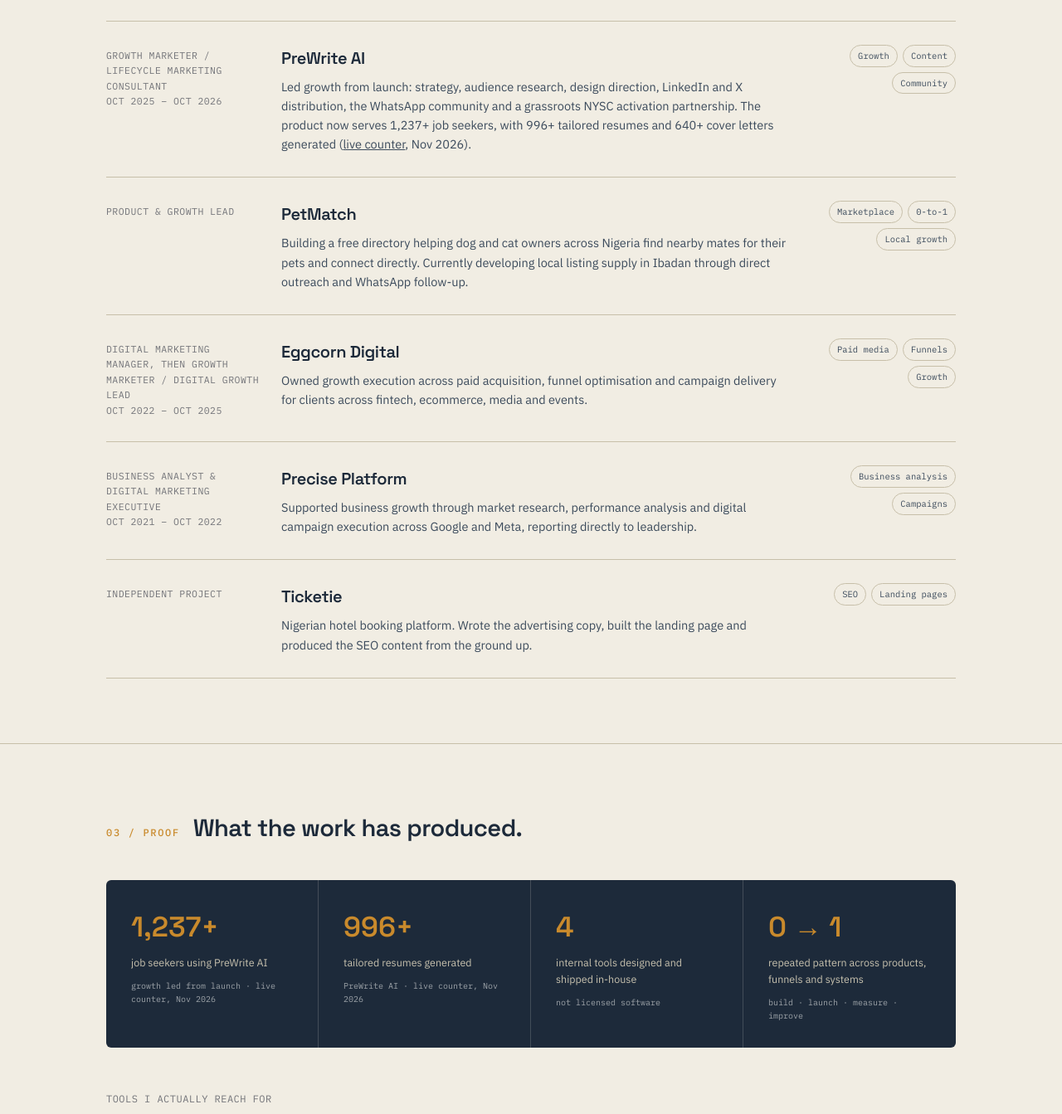
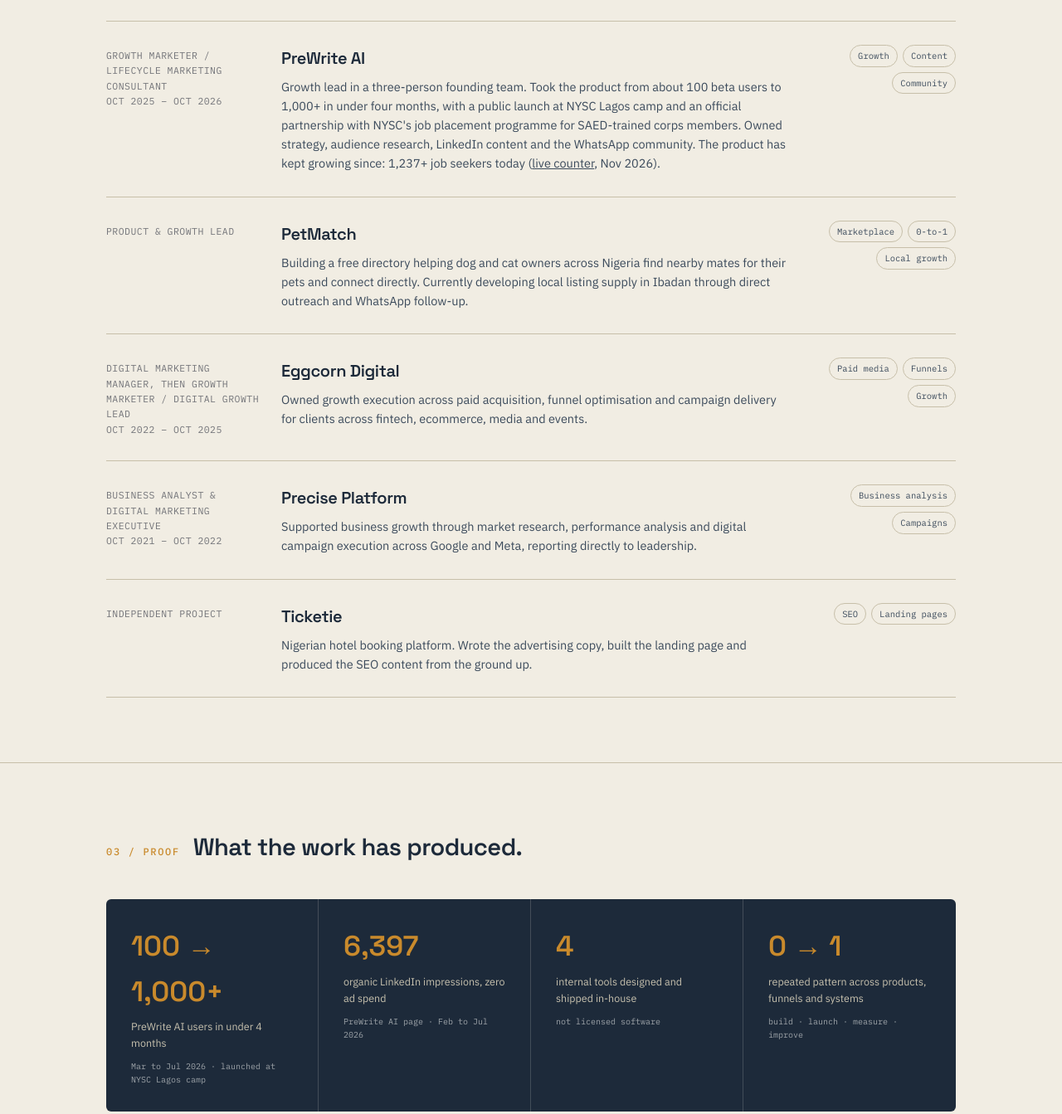
Before and after one commit to SDBE-Ex/Philips-Adebayo-Portfolio-, a plain HTML site: page index.html in a window 1280 px wide. Shown: the part 2357-3700 px from the top of the page at 83% size. Drawn offline with Linux system fonts and the light colour scheme.

Commit message:
PreWrite AI: use dated growth milestones from LinkedIn
100 beta users (Mar 2026) to 1,000+ (Jul 2026), NYSC launch and
partnership, 6,397 organic impressions. Live counter kept as
post-handover proof.

Co-Authored-By: Claude Opus 5.5 <noreply@anthropic.com>
Claude-Session: https://claude.ai/code/session_011fWCnjGRMZ3GYMUTB3XVkS

```diff
--- a/index.html
+++ b/index.html
@@ -739,10 +739,11 @@
             <div class="work-body">
               <h3>PreWrite AI</h3>
               <p>
-                Led growth from launch: strategy, audience research, design direction, LinkedIn
-                and X distribution, the WhatsApp community and a grassroots NYSC activation
-                partnership. The product now serves 1,237+ job seekers, with 996+ tailored
-                resumes and 640+ cover letters generated
+                Growth lead in a three-person founding team. Took the product from about 100 beta
+                users to 1,000+ in under four months, with a public launch at NYSC Lagos camp and
+                an official partnership with NYSC's job placement programme for SAED-trained corps
+                members. Owned strategy, audience research, LinkedIn content and the WhatsApp
+                community. The product has kept growing since: 1,237+ job seekers today
                 (<a href="https://prewriteai.com/" target="_blank" rel="noopener">live counter</a>, Nov 2026).
               </p>
             </div>
@@ -828,15 +829,15 @@
 
         <div class="proof-strip">
           <div class="proof-card">
-            <div class="proof-num">1,237+</div>
-            <div class="proof-label">job seekers using PreWrite AI</div>
-            <div class="proof-source">growth led from launch · live counter, Nov 2026</div>
+            <div class="proof-num">100 → 1,000+</div>
+            <div class="proof-label">PreWrite AI users in under 4 months</div>
+            <div class="proof-source">Mar to Jul 2026 · launched at NYSC Lagos camp</div>
           </div>
 
           <div class="proof-card">
-            <div class="proof-num">996+</div>
-            <div class="proof-label">tailored resumes generated</div>
-            <div class="proof-source">PreWrite AI · live counter, Nov 2026</div>
+            <div class="proof-num">6,397</div>
+            <div class="proof-label">organic LinkedIn impressions, zero ad spend</div>
+            <div class="proof-source">PreWrite AI page · Feb to Jul 2026</div>
           </div>
 
           <div class="proof-card">
```
